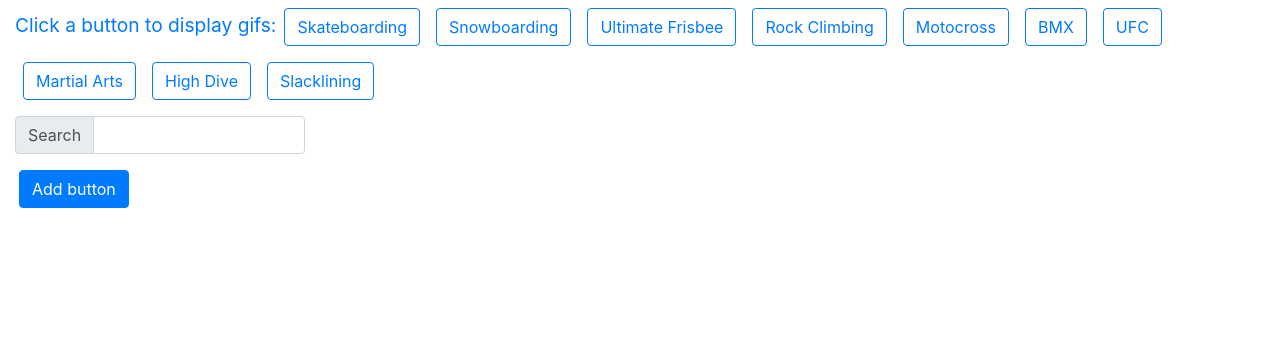
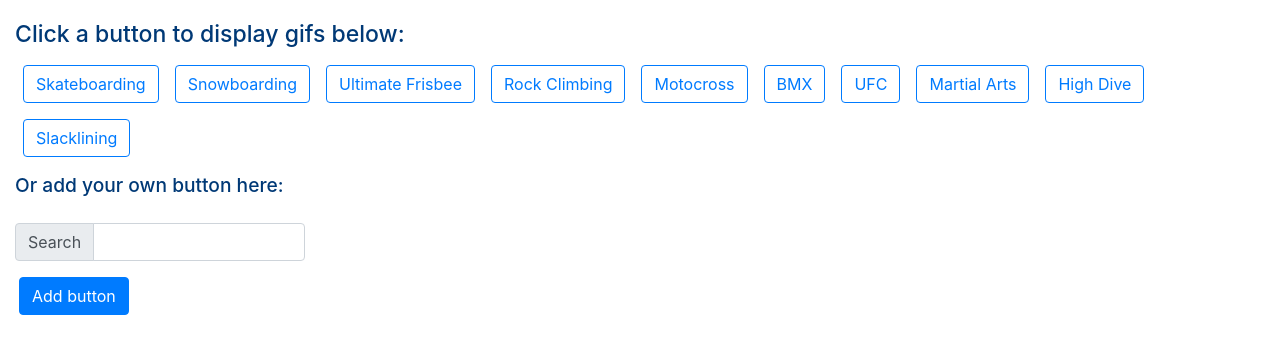
Before and after one commit to mawil583/GifTastic, a plain HTML site: page index.html in a window 1280 px wide. Drawn offline with nearby package versions, Linux system fonts and the light colour scheme; no server answers.

Commit message:
added margin and coloring to specific divs and added onclick message

```diff
--- a/assets/gif.js
+++ b/assets/gif.js
@@ -55,6 +55,7 @@ apiCall();
 
     // This is the onclick event for top buttons
     $("#buttons").on("click", ".btn", function () {
+        $("#click-prompt").text("Now click on a gif to animate it!")
         query = $(this).attr("data-name");
         apiCall(query);
     })
--- a/assets/style.css
+++ b/assets/style.css
@@ -1,6 +1,7 @@
-div.col-12 {
-    color: #007bff;
-    font-size: 1.2em;
+div.col-12, h3 {
+    color: #003976 !important;
+    font-size: 1.2em !important;
+    padding-top: 0.5em;
 }
 
 div.gif {
@@ -15,7 +16,14 @@ img {
 h2 {
     background-color: rgb(232, 232, 232);
     margin-bottom: 0px !important;
+    color: #003976;
 }
+
+
+#click-prompt {
+    margin-bottom: 1em 1em;
+}
+
 
 @media only screen and (max-width: 960px) {
     div.gif {
--- a/index.html
+++ b/index.html
@@ -17,14 +17,17 @@
     <div class="container-fluid">
 
         <div class="row">
-            <div class="col-12" id="buttons">Click a button to display gifs:</div>
+            <div class="col-12" id="buttons">
+                <h3>
+                    Click a button to display gifs below:
+                </h3>
+            </div>
         </div>
-
+        <h3>Or add your own button here:</h3>
         <div class="row">
             <div class="col-md-3 col-12" id="search-bar">
 
                 <form class="form-inline">
-
                     <div class="input-group mt-2 mb-2">
                         <div class="input-group-prepend">
                             <span class="input-group-text" id="inputGroup-sizing-default">Search</span>
@@ -35,10 +38,10 @@
                     <button type="submit" class="btn btn-primary ml-1 mt-2 mb-2 submit">Add button</button>
                 </form>
 
+                <h3 id="click-prompt"></h3>
             </div>
             <div class="col-md-9 col-12 d-flex flex-wrap justify-content-between" id="gif-display"></div>
         </div>
-
     </div>
 
     <script src="assets/gif.js"></script>
```
